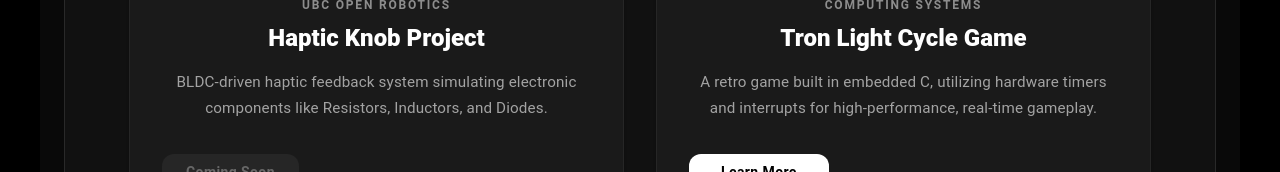
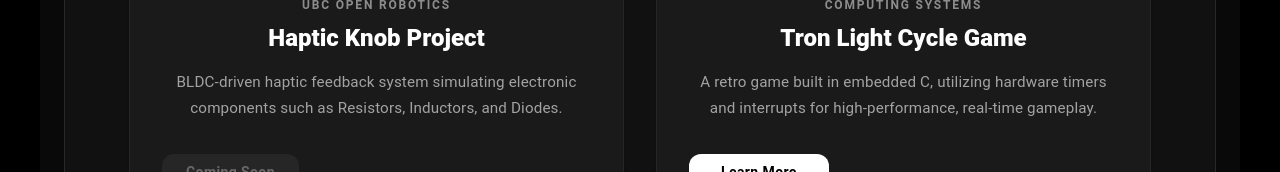
Before and after one commit to ttrieu2025/personal-website, a React (Vite) app: page /projects in a window 1280 px wide. Shown: the part 385-557 px from the top of the page. Built offline with nearby package versions, Linux system fonts and the light colour scheme.

Commit message:
fix: Fix wording

```diff
--- a/src/Pages/Projects.jsx
+++ b/src/Pages/Projects.jsx
@@ -55,7 +55,7 @@
                 Haptic Knob Project
               </Typography>
               <Typography sx={{ color: 'rgba(255,255,255,0.6)', lineHeight: 1.7, fontSize: '0.95rem' }}>
-                BLDC-driven haptic feedback system simulating electronic components like Resistors, Inductors, and Diodes.
+                BLDC-driven haptic feedback system simulating electronic components such as Resistors, Inductors, and Diodes.
               </Typography>
             </CardContent>
             <CardActions sx={{ p: 4, pt: 0 }}>
```
